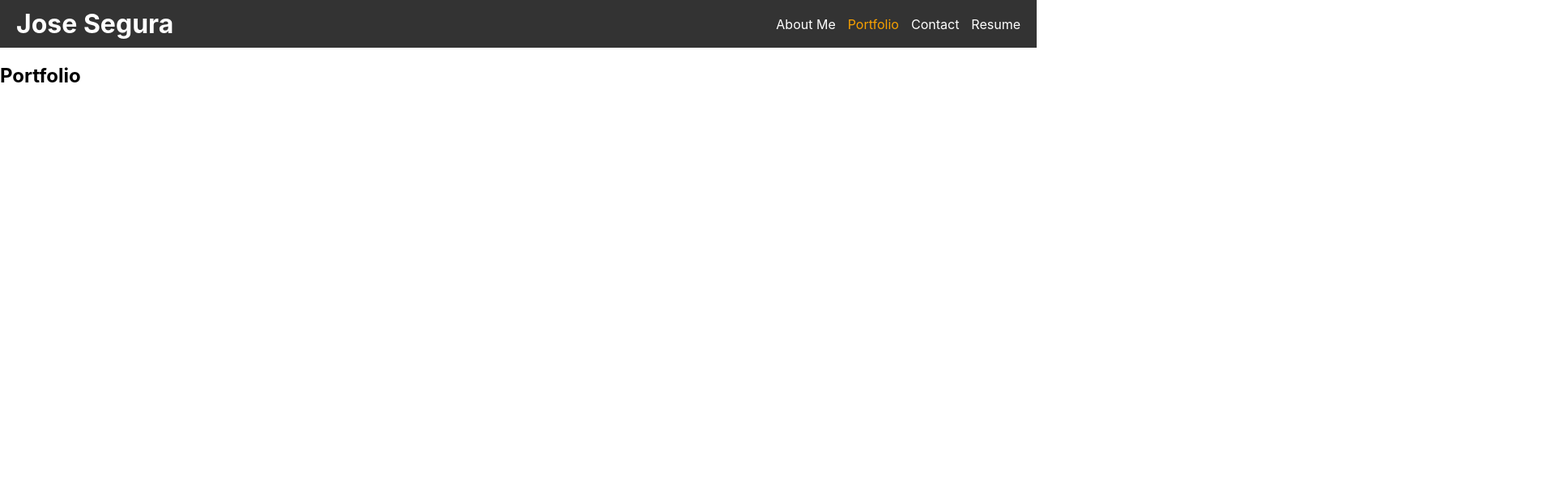
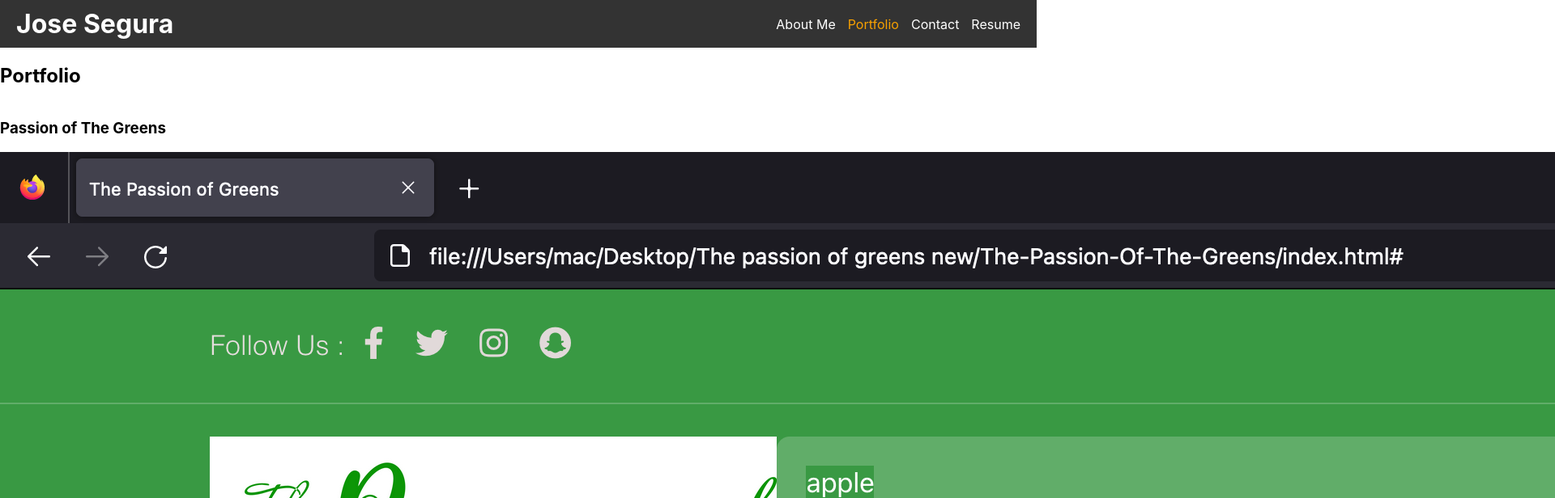
Before and after one commit to Jose-seg/React-Portfolio, a React (Create React App) app: page / in a window 1280 px wide. Both pictures are taken after a click on the item "Portfolio". Shown: the top 616 px of the page at 81% size, 1920 px wide, since content can reach past the window. Built offline with nearby package versions, Linux system fonts and the light colour scheme.

Commit message:
trying some things out to give better functionality for my app

```diff
--- a/src/App.js
+++ b/src/App.js
@@ -4,16 +4,21 @@ import About from './components/About/About';
 import Portfolio from './components/Portfolio/Portfolio';
 import Contact from './components/Contact/Contact';
 import Footer from './components/Footer/Footer';
-import Project from './components/Project/Project'
 
-const projects = [
-    // Add your projects here
-    // { id: 1, title: 'Project 1', image: 'url', deployedUrl: 'url', githubUrl: 'url' },
-    // ...
-];
 
 function App() {
     const [currentSection, setCurrentSection] = useState('About');
+    const [projects, setProjects] = useState([
+      {
+        id: 1,
+        title: 'Passion of The Greens',
+        image: '',
+        deployedUrl: 'https://the-passion-of-the-greens.github.io/The-Passion-Of-The-Greens/',
+        githubUrl: 'https://github.com/The-Passion-of-the-Greens/The-Passion-Of-The-Greens'
+      },
+
+    ]);
+
 
     return (
         <div>
--- a/src/components/Portfolio/Portfolio.js
+++ b/src/components/Portfolio/Portfolio.js
@@ -1,17 +1,19 @@
 import React from 'react';
 import Project from '../Project/Project';
 import './Portfolio.css'
+
+import projectImage1 from '../../assests/passion greens.png';
 
 function Portfolio({ projects }) {
     return (
         <div>
             <h2>Portfolio</h2>
             <div className="project-grid">
-                {projects.map(project => (
+                {projects.map((project, index) => (
                     <Project
-                        key={project.id}
+                        key={index}
                         title={project.title}
-                        image={project.image}
+                        image={index === 0 ? projectImage1 : project.image}
                         deployedUrl={project.deployedUrl}
                         githubUrl={project.githubUrl}
                     />
--- a/src/components/Project/Project.js
+++ b/src/components/Project/Project.js
@@ -1,34 +1,16 @@
 import React from 'react';
+import './Project.css'
 
-const Project = () => {
-  const [projects] = React.useState([
-    {
-      title: "Project 1",
-      imgSrc: "/path/to/project1/image.jpg",
-      deployedLink: "https://the-passion-of-the-greens.github.io/The-Passion-Of-The-Greens/",
-      githubLink: "https://github.com/The-Passion-of-the-Greens/The-Passion-Of-The-Greens",
-    },
-    {
-      title: "Project 2",
-      imgSrc: "/path/to/project2/image.jpg",
-      deployedLink: "http://link-to-deployed-project2.com",
-      githubLink: "http://github-link-to-project2.com",
-    },
-
-  ]);
-
-  return (
-    <div className="project-container">
-      {projects.map((project, index) => (
-        <div className="project" key={index}>
-          <h3>{project.title}</h3>
-          <img src={project.imgSrc} alt={project.title} />
-          <a href={project.deployedLink} target="_blank" rel="noopener noreferrer">View Deployed Application</a>
-          <a href={project.githubLink} target="_blank" rel="noopener noreferrer">View on GitHub</a>
+const Project = ({title, image, deployedUrl, githubUrl}) => {
+    return (
+        <div className="project">
+            <h3>{title}</h3>
+            <img src={image} alt={title} className="project-image" />
+            <a href={deployedUrl} target="_blank" rel="noopener noreferrer">View Deployed Application</a>
+            <br/>
+            <a href={githubUrl} target="_blank" rel="noopener noreferrer">View on GitHub</a>
         </div>
-      ))}
-    </div>
-  );
+    );
 }
 
 export default Project;
```
Also changed, not shown: src/assests/passion greens.png (added).
